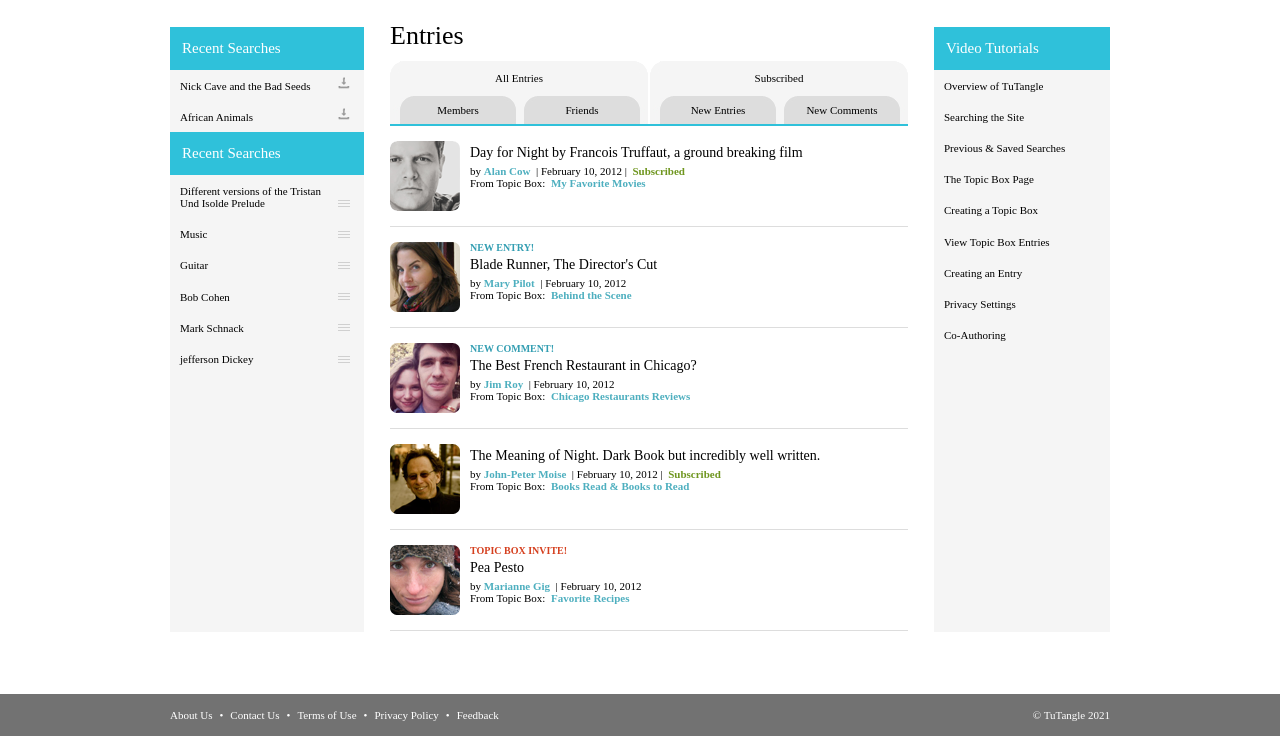
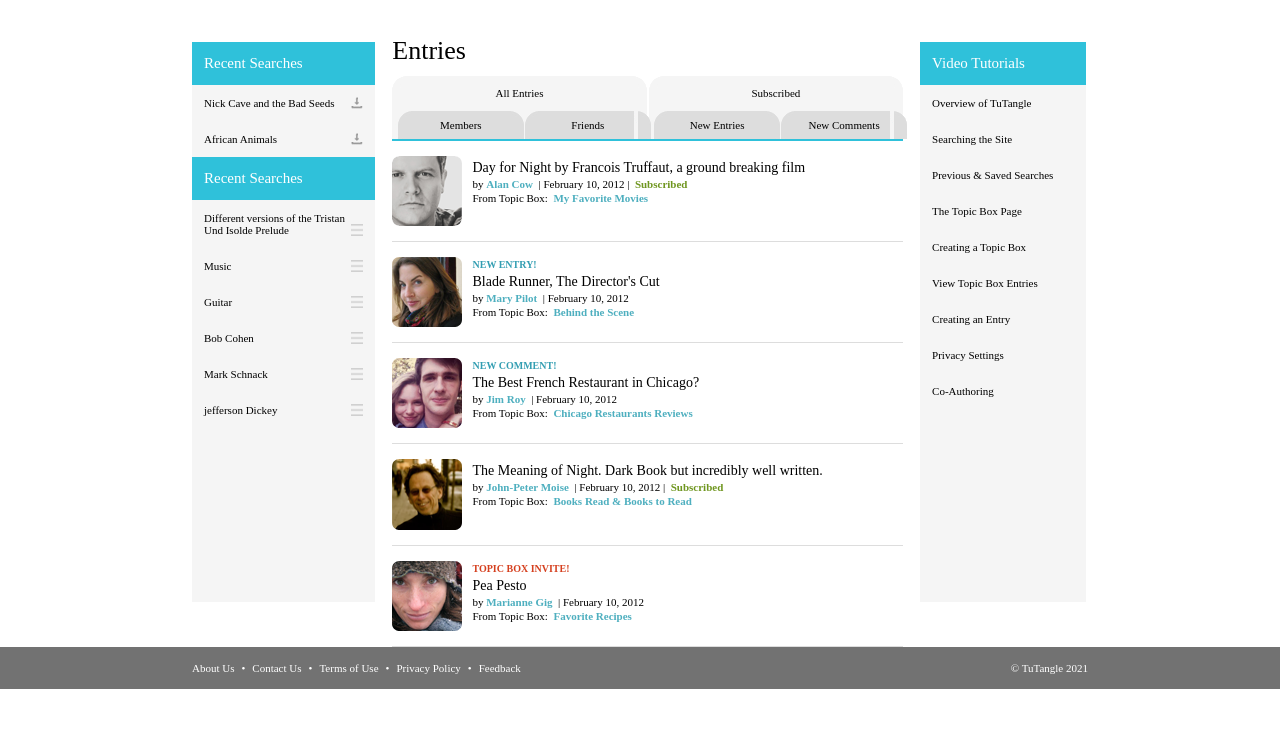
Before and after one commit to razor381/Tutangle-res, a plain HTML site: page index.html in a window 1280 px wide. Shown: the part 128-864 px from the top of the page. After the commit the page ends 817 px from the top, so only its background shows below. Drawn offline with Linux system fonts and the light colour scheme.

Commit message:
convert fixed dimensions to percentage

```diff
--- a/assets/css/layout.css
+++ b/assets/css/layout.css
@@ -1,13 +1,10 @@
-html {
+html,
+body {
   height: 100%;
 }
 
-body {
-  min-height: 100%;
-}
-
 .container {
-  width: 940px;
+  width: 70%;
   margin: 0 auto;
 }
 
@@ -100,6 +97,11 @@ body {
   text-align: center;
 }
 
+/* helpers end */
+.main {
+  height: 100%;
+}
+
 .main-logo {
   height: 85px;
 }
@@ -156,14 +158,13 @@ body {
 }
 
 .content {
-  height: 667px;
-  padding-top: 30px;
+  height: 70%;
+  padding: 3.5% 0;
 }
 
 .search-section {
-  width: 194px;
-  height: 605px;
-  margin-left: 26px;
+  width: 20.46%;
+  height: 100%;
 }
 
 .search-section:first-child {
@@ -171,15 +172,15 @@ body {
 }
 
 .entries-section {
-  width: 518px;
-  height: 605px;
-  margin-left: 26px;
+  width: 57%;
+  margin-left: 1.9%;
+  height: 100%;
 }
 
 .video-section {
-  width: 176px;
-  height: 605px;
-  margin-left: 26px;
+  width: 18.56%;
+  height: 100%;
+  margin-left: 1.9%;
 }
 
 .header-bottom {
@@ -197,32 +198,23 @@ body {
 }
 
 .list-section__item {
-  padding: 9.6px 10px;
-  position: relative;
+  padding: 12px;
 }
 
-.list-section__item p {
-  width: 150px;
-  display: table-cell;
-  vertical-align: middle;
-}
-
-.list-section__item-icon {
-  position: absolute;
-  right: 14px;
-  bottom: 10px;
-  z-index: 50;
+.list-section__item-icon img {
+  float: right;
+  width: 12px;
+  height: 12px;
 }
 
 .entries-body {
-  height: 560px;
+  height: 95.3%;
 }
 
 .entries-type {
-  width: 258px;
+  width: 49.8%;
   height: 100%;
   float: left;
-  position: relative;
   position: relative;
 }
 
@@ -246,19 +238,28 @@ body {
   line-height: 35px;
 }
 
+.background-element {
+  position: absolute;
+  top: 0;
+  left: 13px;
+  right: 13px;
+  height: 100%;
+  z-index: -10;
+}
+
 .entries-tab-wrapper {
   height: 28px;
-  width: 114px;
+  width: 46%;
   margin-left: 10px;
 }
 
-.background-element {
-  position: absolute;
-  top: 0;
-  left: 10px;
-  width: 236px;
+.entries-tab {
   height: 100%;
-  z-index: -10;
+  width: 86%;
+  line-height: 28px;
+  text-align: center;
+  position: relative;
+  margin: 0 auto;
 }
 
 .entries-tab:before {
@@ -287,15 +288,21 @@ body {
   z-index: 10;
 }
 
-.entry-img {
-  height: 70px;
-  width: 70px;
+.entries-body__content {
+  height: 90.978%;
 }
 
-.entry-description {
-  width: 438px;
-  height: 100%;
+.entry-img {
+  height: 82.35%;
+}
+
+.entry-description-wrapper {
   margin-left: 10px;
+  height: 82.35%;
+}
+
+.entry-specs {
+  margin-top: 2px;
 }
 
 .footer {
--- a/assets/css/style.css
+++ b/assets/css/style.css
@@ -45,8 +45,12 @@ submit {
   background-color: #274f56;
 }
 
+.bg-gray-100 {
+  background-color: #f5f5f5;
+}
+
 .bg-gray-200 {
-  background-color: #f5f5f5;
+  background-color: #dddddd;
 }
 
 .bg-gray-300 {
@@ -79,10 +83,6 @@ submit {
 
 .font-red {
   color: #d53f1e;
-}
-
-.main {
-  font-size: 11px;
 }
 
 .search-bar__field {
@@ -139,16 +139,6 @@ submit {
   border-bottom: 2px solid #2fc1da;
 }
 
-.entries-tab {
-  background-color: #dddddd;
-  width: 90px;
-  height: 100%;
-  line-height: 28px;
-  text-align: center;
-  position: relative;
-  margin-left: 13px;
-}
-
 .entries-tab:hover {
   background-color: #2fc1da;
   color: white;
@@ -156,12 +146,13 @@ submit {
 }
 
 .entry {
-  height: 85px;
+  height: 17.55%;
   padding-top: 15px;
   border-bottom: 1px solid #dddddd;
 }
 
 .entry-extra-spec {
+  margin-top: 2px;
   font-size: 10px;
   font-weight: bold;
 }
@@ -170,8 +161,3 @@ submit {
   font-size: 14px;
   cursor: pointer;
 }
-
-.entry-specs,
-.entry-specs span {
-  font-size: 11px;
-}
--- a/index.html
+++ b/index.html
@@ -46,7 +46,7 @@
           </div>
         </div>
       </div>
-      <div class="header-bottom bg-gray-200">
+      <div class="header-bottom bg-gray-100">
         <div class="container clearfix">
           <ul class="float-l">
             <li class="header-bottom__items"><a href="#">Create New Entry</a></li>
@@ -73,88 +73,86 @@
     </div>
 
     <div class="content">
-      <div class="container clearfix">
-        <div class="search-section float-l bg-gray-200">
+      <div class="container clearfix h-full">
+        <div class="search-section float-l bg-gray-100">
           <div>
             <div class="list-section__header"><span>Recent Searches</span></div>
-            <div>
+            <div class="list-section__items">
               <div class="list-section__item">
-                <p>Nick Cave and the Bad Seeds</p>
+                <span>Nick Cave and the Bad Seeds</span>
                 <span class="list-section__item-icon"><img src="assets/images/save-new.png" alt=""></span>
               </div>
               <div class="list-section__item">
-                <p>African Animals</p>
+                <span>African Animals</span>
                 <span class="list-section__item-icon"><img src="assets/images/save-new.png" alt=""></span>
               </div>
             </div>
           </div>
           <div>
             <div class="list-section__header"><span>Recent Searches</span></div>
-            <div>
+            <div class="list-section__items">
               <div class="list-section__item">
-                <p class="list-section__item-label">Different versions of the Tristan Und Isolde Prelude</p>
-                <span class="list-section__item-icon float-r"><img src="assets/images/move-inactive.png"></span>
-              </div>
-              <div class="list-section__item">
-                <p class="list-section__item-label">Music</p>
+                <span class="list-section__item-label">Different versions of the Tristan Und Isolde Prelude</span>
                 <span class="list-section__item-icon"><img src="assets/images/move-inactive.png"></span>
               </div>
               <div class="list-section__item">
-                <p class="list-section__item-label">Guitar</p>
+                <span class="list-section__item-label">Music</span>
                 <span class="list-section__item-icon"><img src="assets/images/move-inactive.png"></span>
               </div>
               <div class="list-section__item">
-                <p class="list-section__item-label">Bob Cohen</p>
+                <span class="list-section__item-label">Guitar</span>
                 <span class="list-section__item-icon"><img src="assets/images/move-inactive.png"></span>
               </div>
               <div class="list-section__item">
-                <p class="list-section__item-label">Mark Schnack</p>
+                <span class="list-section__item-label">Bob Cohen</span>
                 <span class="list-section__item-icon"><img src="assets/images/move-inactive.png"></span>
               </div>
               <div class="list-section__item">
-                <p class="list-section__item-label">jefferson Dickey</p>
+                <span class="list-section__item-label">Mark Schnack</span>
+                <span class="list-section__item-icon"><img src="assets/images/move-inactive.png"></span>
+              </div>
+              <div class="list-section__item">
+                <span class="list-section__item-label">jefferson Dickey</span>
                 <span class="list-section__item-icon"><img src="assets/images/move-inactive.png"></span>
               </div>
             </div>
           </div>
         </div>
+
         <div class="entries-section float-l">
           <h1 class="entries-title">Entries</h1>
           <div class="entries-body mt-10">
             <div class="entries-body__header">
               <div class="entries-type">
-                <div class="background-element bg-gray-200"></div>
+                <div class="background-element bg-gray-100"></div>
                 <div class="entries-type__title text-center"><span>All Entries</span></div>
                 <div class="clearfix">
                   <div class="entries-tab-wrapper float-l">
-                    <div class="entries-tab"><span>Members</span></div>
+                    <div class="entries-tab bg-gray-200"><span>Members</span></div>
                   </div>
                   <div class="entries-tab-wrapper float-l">
-                    <div class="entries-tab"><span>Friends</span></div>
+                    <div class="entries-tab bg-gray-200"><span>Friends</span></div>
                   </div>
                 </div>
               </div>
               <div class="entries-type ml-2">
-                <div class="background-element bg-gray-200"></div>
+                <div class="background-element bg-gray-100"></div>
                 <div class="entries-type__title text-center"><span>Subscribed</span></div>
                 <div class="clearfix">
                   <div class="entries-tab-wrapper float-l">
-                    <div class="entries-tab"><span>New Entries</span></div>
+                    <div class="entries-tab bg-gray-200"><span>New Entries</span></div>
                   </div>
                   <div class="entries-tab-wrapper float-l">
-                    <div class="entries-tab"><span>New Comments</span></div>
+                    <div class="entries-tab bg-gray-200"><span>New Comments</span></div>
                   </div>
                 </div>
               </div>
             </div>
             <div class="entries-body__content">
-              <div class="entry-list">
-
-                <div class="entry clearfix">
-                  <div class="entry-img-wrapper float-l">
-                    <img class="entry-img" src="assets/images/pic-1.png" alt="">
-                  </div>
-                  <div class="entry-description float-l">
+              <div class="entry clearfix">
+                <img class="entry-img float-l" src="assets/images/pic-1.png" alt="">
+                <div class="entry-description-wrapper float-l">
+                  <div class="entry-description">
                     <div class="entry-title mt-4">Day for Night by Francois Truffaut, a ground breaking film</div>
                     <div class="entry-specs mt-4">
                       by
@@ -168,12 +166,12 @@
                     </div>
                   </div>
                 </div>
+              </div>
 
-                <div class="entry clearfix">
-                  <div class="entry-img-wrapper float-l">
-                    <img class="entry-img" src="assets/images/pic-2.png" alt="">
-                  </div>
-                  <div class="entry-description float-l">
+              <div class="entry clearfix">
+                <img class="entry-img float-l" src="assets/images/pic-2.png" alt="">
+                <div class="entry-description-wrapper float-l">
+                  <div class="entry-description">
                     <div class="entry-extra-spec font-dark-blue">NEW ENTRY!</div>
                     <div class="entry-title mt-4">Blade Runner, The Director's Cut</div>
                     <div class="entry-specs mt-4">
@@ -187,12 +185,12 @@
                     </div>
                   </div>
                 </div>
+              </div>
 
-                <div class="entry clearfix">
-                  <div class="entry-img-wrapper float-l">
-                    <img class="entry-img" src="assets/images/pic-3.png" alt="">
-                  </div>
-                  <div class="entry-description float-l">
+              <div class="entry clearfix">
+                <img class="entry-img float-l" src="assets/images/pic-3.png" alt="">
+                <div class="entry-description-wrapper float-l">
+                  <div class="entry-description">
                     <div class="entry-extra-spec font-dark-blue">NEW COMMENT!</div>
                     <div class="entry-title mt-4"> The Best French Restaurant in Chicago?</div>
                     <div class="entry-specs mt-4">
@@ -206,12 +204,12 @@
                     </div>
                   </div>
                 </div>
+              </div>
 
-                <div class="entry clearfix">
-                  <div class="entry-img-wrapper float-l">
-                    <img class="entry-img" src="assets/images/pic-4.png" alt="">
-                  </div>
-                  <div class="entry-description float-l">
+              <div class="entry clearfix">
+                <img class="entry-img float-l" src="assets/images/pic-4.png" alt="">
+                <div class="entry-description-wrapper float-l">
+                  <div class="entry-description">
                     <div class="entry-title mt-4">The Meaning of Night. Dark Book but incredibly well written.</div>
                     <div class="entry-specs mt-4">
                       by
@@ -225,12 +223,12 @@
                     </div>
                   </div>
                 </div>
+              </div>
 
-                <div class="entry clearfix">
-                  <div class="entry-img-wrapper float-l">
-                    <img class="entry-img" src="assets/images/pic-5.png" alt="">
-                  </div>
-                  <div class="entry-description float-l">
+              <div class="entry clearfix">
+                <img class="entry-img float-l" src="assets/images/pic-5.png" alt="">
+                <div class="entry-description-wrapper float-l">
+                  <div class="entry-description">
                     <div class="entry-extra-spec font-red">TOPIC BOX INVITE!</div>
                     <div class="entry-title mt-4"> Pea Pesto</div>
                     <div class="entry-specs mt-4">
@@ -244,13 +242,12 @@
                     </div>
                   </div>
                 </div>
-
               </div>
             </div>
           </div>
         </div>
 
-        <div class="video-section float-l bg-gray-200">
+        <div class="video-section float-l bg-gray-100">
           <div class="list-section__header"><span>Video Tutorials</span></div>
           <div>
             <div class="list-section__item">
```
